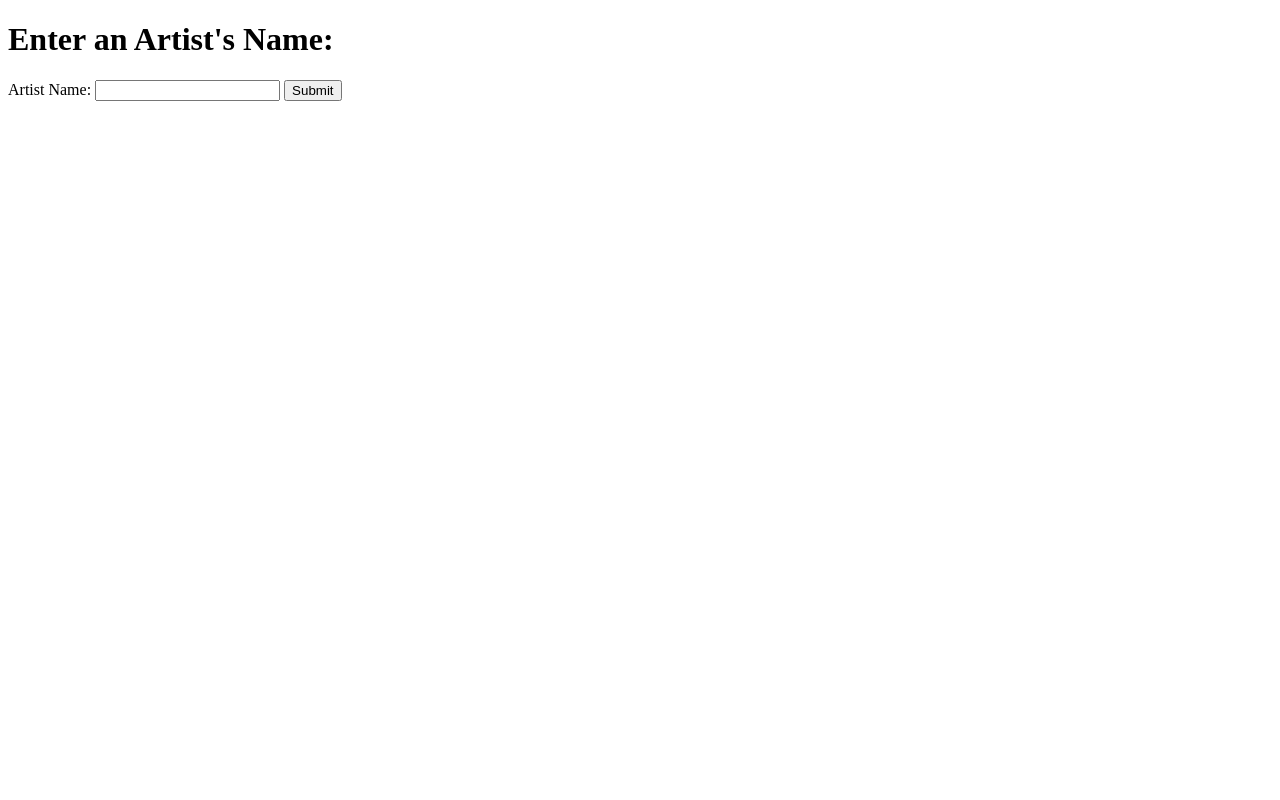
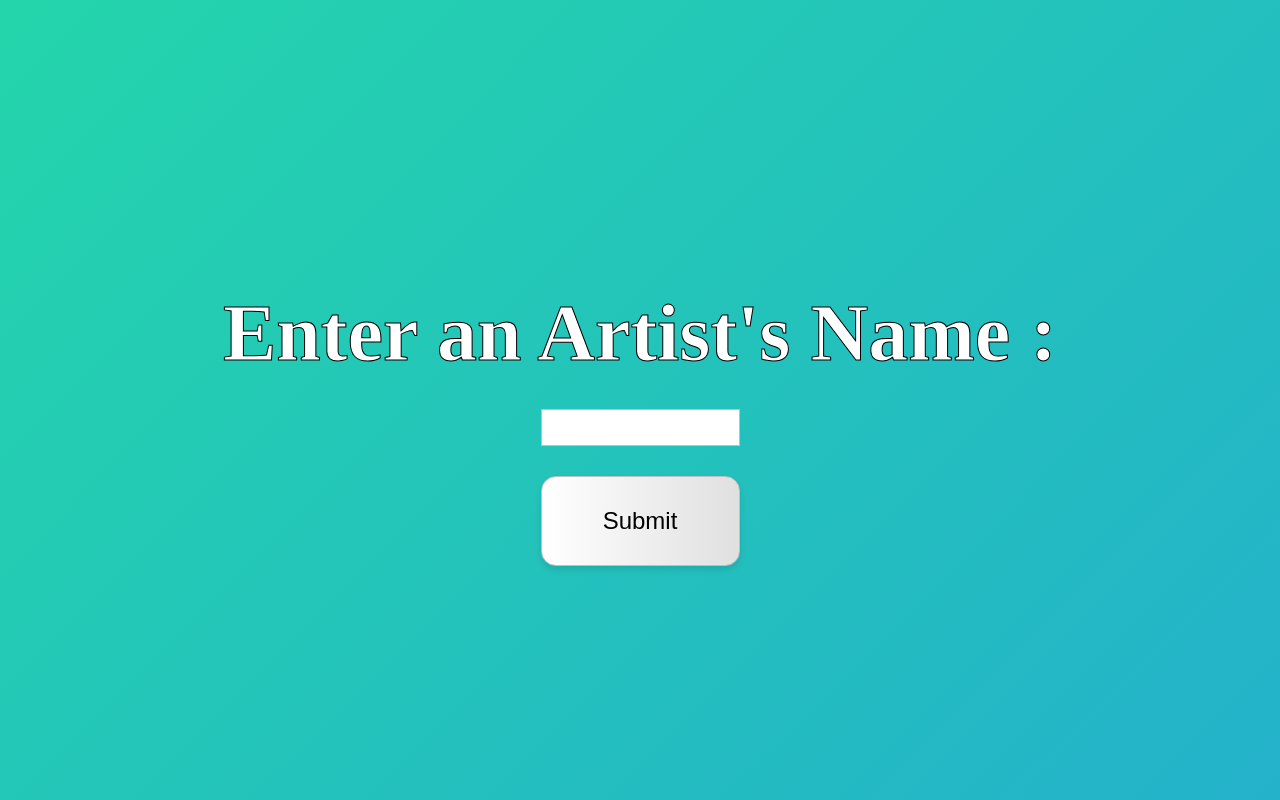
Before and after one commit to Nathan208619/cs4620final, a Flask app: page /artists in a window 1280 px wide. Run offline with Flask 3, Linux system fonts and the light colour scheme.

Commit message:
nearly finished

```diff
--- a/webpage/app.py
+++ b/webpage/app.py
@@ -30,8 +30,8 @@ def plot_artist_album_chart(artist):
     # Create the bar chart
     plt.figure(figsize=(12, 8))
     plt.bar(titles, album_streams, color=cm.Paired.colors, edgecolor='black')
-    plt.xlabel('Titles')
-    plt.ylabel('Album Streams')
+    plt.xlabel('Titles', fontsize=18)
+    plt.ylabel('Album Streams', fontsize=18)
     title = f"{artist}'s most streamed albums among the top 200"
     plt.title(title, fontsize=20)
 
@@ -53,9 +53,9 @@ def plot_artist_songs_chart(artist):
     titles, daily_streams = zip(*data)
 
     # query the database
-    plt.subplots(figsize=(15, 12))
-    plt.pie(daily_streams, autopct='%1.1f%%', startangle=140, colors=plt.cm.Paired.colors)
-    plt.legend(titles, title='Track Legend', bbox_to_anchor=(1, 0.5), loc="center", fontsize='small')
+    plt.subplots(figsize=(25, 25))
+    plt.pie(daily_streams, autopct='%1.1f%%', startangle=140, colors=plt.cm.Paired.colors, textprops={'fontsize': 18})
+    plt.legend(titles, title='Track Legend', bbox_to_anchor=(1, 0.5), loc="center", fontsize='large', title_fontsize='xx-large')
 
     plt.axis('equal')
     plt.tight_layout()
@@ -72,8 +72,8 @@ def build_artist_top_songs_by_daily_streams(artist):
     titles, daily_streams = zip(*data)
 
     plt.subplots(figsize=(10, 8))
-    plt.pie(daily_streams, autopct='%1.1f%%', startangle=140, colors=plt.cm.Paired.colors)
-    plt.legend(titles, title='Track Legend', bbox_to_anchor=(1, 0.5), loc="center", fontsize='small')
+    plt.pie(daily_streams, autopct='%1.1f%%', startangle=140, colors=plt.cm.Paired.colors, textprops={'fontsize': 18})
+    plt.legend(titles, title='Track Legend', bbox_to_anchor=(1, 0.5), loc="center", fontsize='small', title_fontsize='medium')
 
     plt.axis('equal')
     plt.title(f"{artist}'s top songs by daily streams", fontsize=20)
@@ -84,11 +84,12 @@ def build_artist_top_songs_by_daily_streams(artist):
     # create bar chart
     plt.figure(figsize=(12, 10))
     plt.bar(titles, daily_streams, color=cm.Paired.colors, edgecolor='black')
-    plt.xlabel('Titles')
-    plt.ylabel('Streams')
+    plt.xlabel('Titles', fontsize=18)
+    plt.ylabel('Streams', fontsize=18)
     title = f"{artist}'s top songs by daily streams"
     plt.title(title, fontsize=20)
     plt.xticks(rotation=45, ha='right', fontsize=18)
+    plt.yticks(fontsize=18)
     plt.tight_layout()
     plt.savefig('./static/visualizations/artist_daily_bar.png')
 
--- a/webpage/templates/artists.html
+++ b/webpage/templates/artists.html
@@ -7,11 +7,75 @@
     <title>Enter an Artist's Name</title>
 </head>
 
+<style>
+
+body {
+    display: flex;
+    align-items: center;
+    justify-content: center;
+    flex-direction: column;
+    height: 100vh;
+    margin: 0;
+    background: linear-gradient(-45deg, #ee7752, #e73c7e, #23a6d5, #23d5ab);
+    background-size: 400% 400%;
+    animation: gradient 15s ease infinite;
+}
+
+form {
+    text-align: center;
+    display: flex;
+    flex-direction: column;
+    align-items: center;
+    justify-content: center;
+}
+
+label {
+    display: block;
+    margin-bottom: 10px;
+}
+
+input {
+    width: 100%;
+    padding: 10px;
+    box-sizing: border-box;
+    margin-bottom: 20px;
+    border: silver 1px solid;
+}
+
+input[type="submit"] {
+    padding: 30px 30px;
+            font-size: 24px;
+            border: hwb(from color h w b);
+            border-radius: 15px;
+            cursor: pointer;
+            margin: 10px;
+            background: linear-gradient(to right, #ffffff, #e0e0e0);
+            box-shadow: 0 4px 6px rgba(0, 0, 0, 0.1);
+            transition: background 0.3s ease, box-shadow 0.3s ease;
+            position: relative;
+            overflow: hidden;
+}
+
+input:hover {
+    background: linear-gradient(to right, #ffffff, #f0f0f0);
+            box-shadow: 0 4px 8px rgba(0, 0, 0, 0.5);
+}
+
+h1 {
+    color: white;
+    font-size: 80px;
+    margin-bottom: 20px;
+    -webkit-text-stroke: black 1px;
+    padding: 10px;
+}
+
+</style>
+
 <body>
-    <h1>Enter an Artist's Name:</h1>
+    <h1>Enter an Artist's Name :</h1>
 
     <form action="/artists" method="post">
-        <label for="artist_name">Artist Name:</label>
+        <!-- <label for="artist_name">Artist Name:</label> -->
         <input type="text" id="artist_name" name="artist_name" required>
         <input type="submit" value="Submit">
     </form>
--- a/webpage/templates/artists_visualizations.html
+++ b/webpage/templates/artists_visualizations.html
@@ -6,8 +6,8 @@
     <title>Visualizations</title>
     <style>
         body {
-            background-color: black;
-            color: white; /* Set text color to white for better readability on a black background */
+            background-color: white;
+            color: white;
         }
 
         h1 {
@@ -20,6 +20,8 @@
         img {
             margin: 10px auto;
             display: block;
+            width : 60%;
+            height: 60%;
         }
     </style>
 </head>
--- a/webpage/templates/main.html
+++ b/webpage/templates/main.html
@@ -80,6 +80,8 @@
             color: white;
             padding: 10px;
             font-family: 'Arial', sans-serif;
+            -webkit-text-stroke: black 1px;
+            padding: 10px;
         }
 
     </style>
```
Also changed, not shown: webpage/static/visualizations/artist_albums.png, webpage/static/visualizations/artist_daily_bar.png, webpage/static/visualizations/artist_daily_pie.png, webpage/static/visualizations/artist_songs.png.
